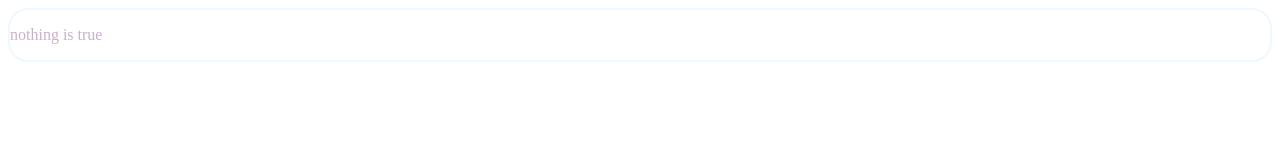
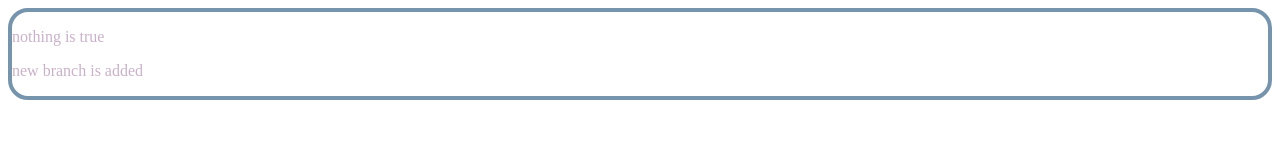
Before and after one commit to Karim-Mohamed-Elsayed/first_repo, a plain HTML site: page index.html in a window 1280 px wide. Drawn offline with Linux system fonts and the light colour scheme.

Commit message:
first change in firstrepo

```diff
--- a/index.html
+++ b/index.html
@@ -11,6 +11,7 @@
 <body>
     <div>
         <p>nothing is true </p>
+        <p>new branch is added </p>
     </div>
 </body>
 </html>
--- a/main.css
+++ b/main.css
@@ -3,5 +3,6 @@ div p {
 }
 div {
     border-radius: 20px;
-    border: 2px solid aliceblue;
+    border: 4px solid rgb(119, 148, 173);
+
 }
```
